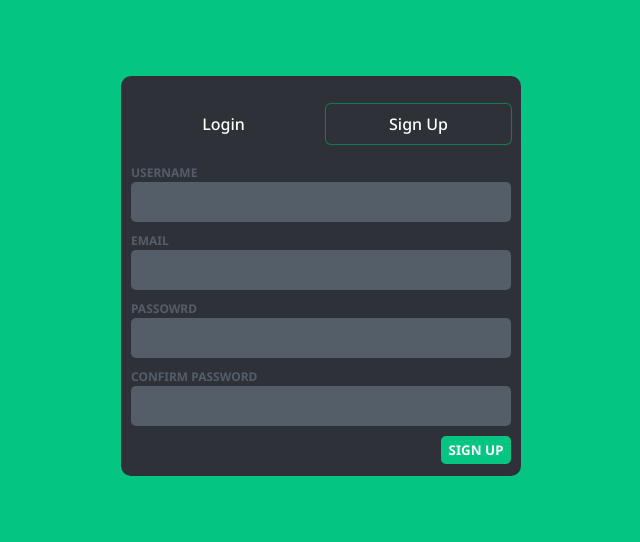
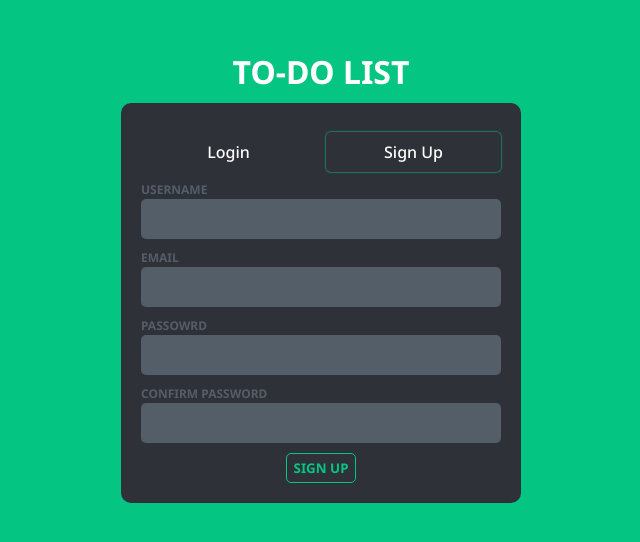
Before and after one commit to agnivg/To-do-list, a React (Create React App) app in the folder frontend/: page / in a window 1280 px wide. Shown: the part 124-666 px from the top of the page, without its empty margins (319-959 px from the left). Built offline with nearby package versions, Linux system fonts and the light colour scheme.

Commit message:
fix;padding for login signup page and title todo list

```diff
--- a/frontend/src/components/user/LoginSignup/Login.module.css
+++ b/frontend/src/components/user/LoginSignup/Login.module.css
@@ -30,13 +30,12 @@
   font-size: 12px;
 }
 .Form > input[type="submit"] {
-  align-self: flex-end;
-  justify-self: flex-end;
-  background-color: #05c582;
+  background-color:transparent;
   border-radius: 5px;
-  border: none;
+  border: 1px solid #05c582;
   padding: 5px;
-  color: white;
+  color: #05c582;
   min-width: 70px;
   font-weight: 700;
+  cursor: pointer;
 }
--- a/frontend/src/pages/user/LoginSignup/LoginSignup.css
+++ b/frontend/src/pages/user/LoginSignup/LoginSignup.css
@@ -1,8 +1,14 @@
 .LoginSignupWrapper {
   height: 100vh;
   background-color: #04c582;
-  display: grid;
-  place-items: center;
+  display: flex;
+  flex-direction: column;
+  align-items: center;
+  justify-content: center;
+  gap:10px;
+}
+.LoginSignupWrapper>h1{
+  color: white;
 }
 .loginSignupInnerWrapper {
   background-color: #2e3138;
@@ -10,7 +16,7 @@
   height: 400px;
   max-width: 400px;
   border-radius: 10px;
-  padding: 10px;
+  padding: 20px;
   display: flex;
   flex-direction: column;
 }
--- a/frontend/src/pages/user/LoginSignup/LoginSignup.js
+++ b/frontend/src/pages/user/LoginSignup/LoginSignup.js
@@ -7,10 +7,29 @@ function LoginSignup() {
   const [isLogin, setLogin] = useState(false);
   return (
     <div className="LoginSignupWrapper">
+      <h1>TO-DO LIST</h1>
       <div className="loginSignupInnerWrapper">
         <div className="loginSignupNavigation">
-          <span onClick={()=>setLogin(true)} style={{boxShadow:`${isLogin?"0 0px 1px 1px rgb(5, 197, 130,0.5)":""}`}}>Login</span>
-          <span onClick={()=>setLogin(false)} style={{boxShadow:`${!isLogin?"0 0px 1px 1px rgb(5, 197, 130,0.5)":""}`}}>Sign Up</span>
+          <span
+            onClick={() => setLogin(true)}
+            style={{
+              boxShadow: `${
+                isLogin ? "0 0px 1px 1px rgb(5, 197, 130,0.5)" : ""
+              }`,
+            }}
+          >
+            Login
+          </span>
+          <span
+            onClick={() => setLogin(false)}
+            style={{
+              boxShadow: `${
+                !isLogin ? "0 0px 1px 1px rgb(5, 197, 130,0.5)" : ""
+              }`,
+            }}
+          >
+            Sign Up
+          </span>
         </div>
         <div>{isLogin ? <Login /> : <Signup />}</div>
       </div>
```
